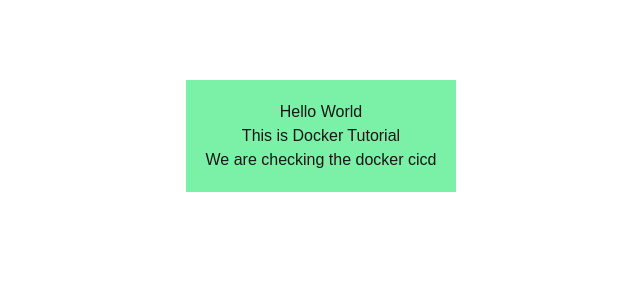
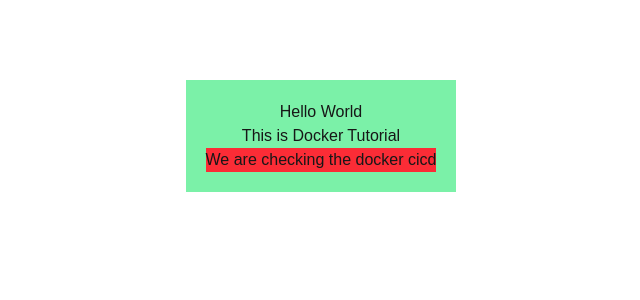
Before and after one commit to botlabBiplav/DockerExample, a Next.js app: page / in a window 1280 px wide. Shown: the top 300 px of the page, without its empty margins (319-959 px from the left). Built offline with nearby package versions, Linux system fonts and the light colour scheme.

Commit message:
color added

```diff
--- a/src/app/page.js
+++ b/src/app/page.js
@@ -6,7 +6,7 @@
       <div className=" bg-green-300 p-5 text-center" id="document-content">
         <h4>Hello World</h4>
         <h1>This is Docker Tutorial </h1>
-        <h3>We are checking the docker cicd </h3>
+        <h3 className="bg-red-500">We are checking the docker cicd </h3>
       </div>
     </div>
   );
```
